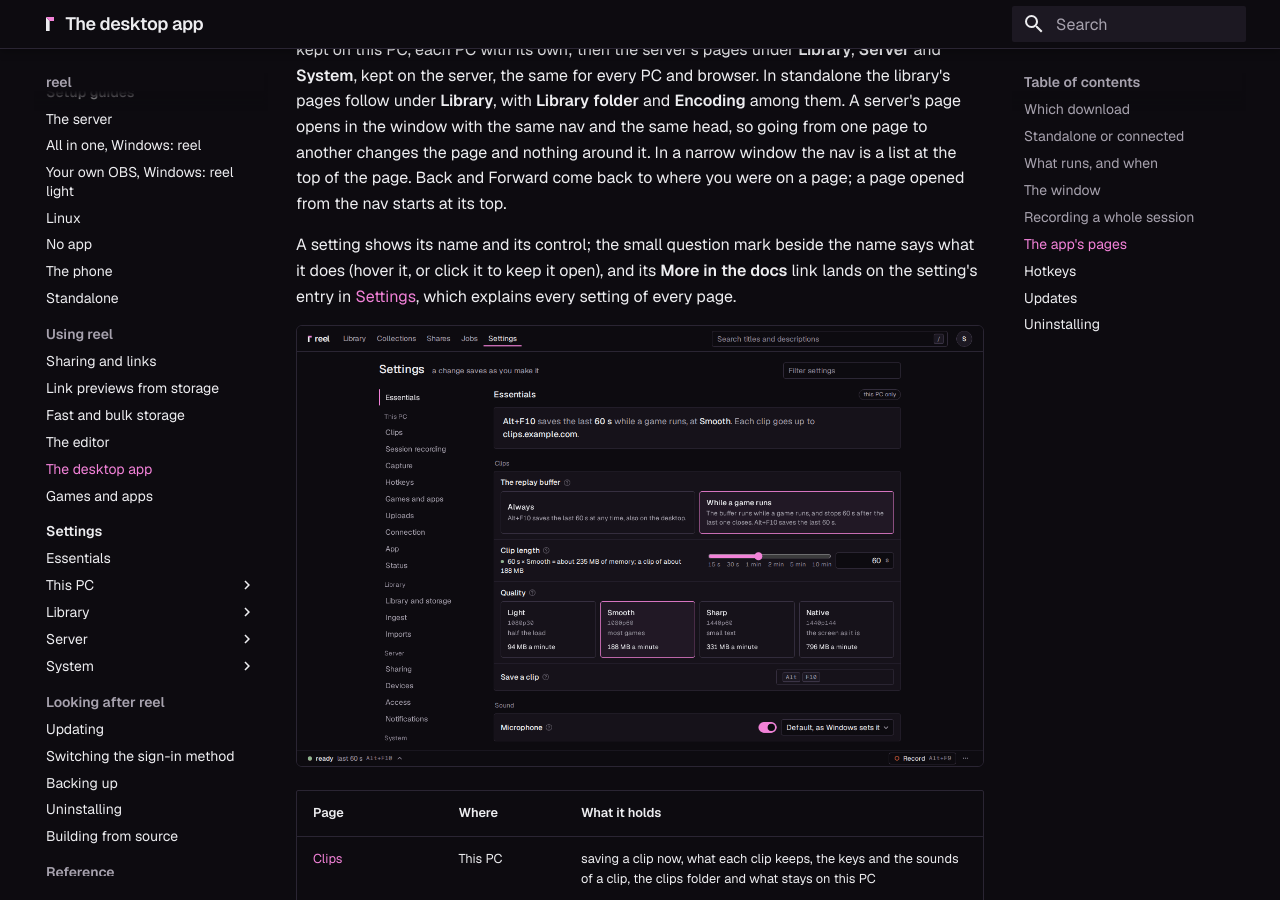
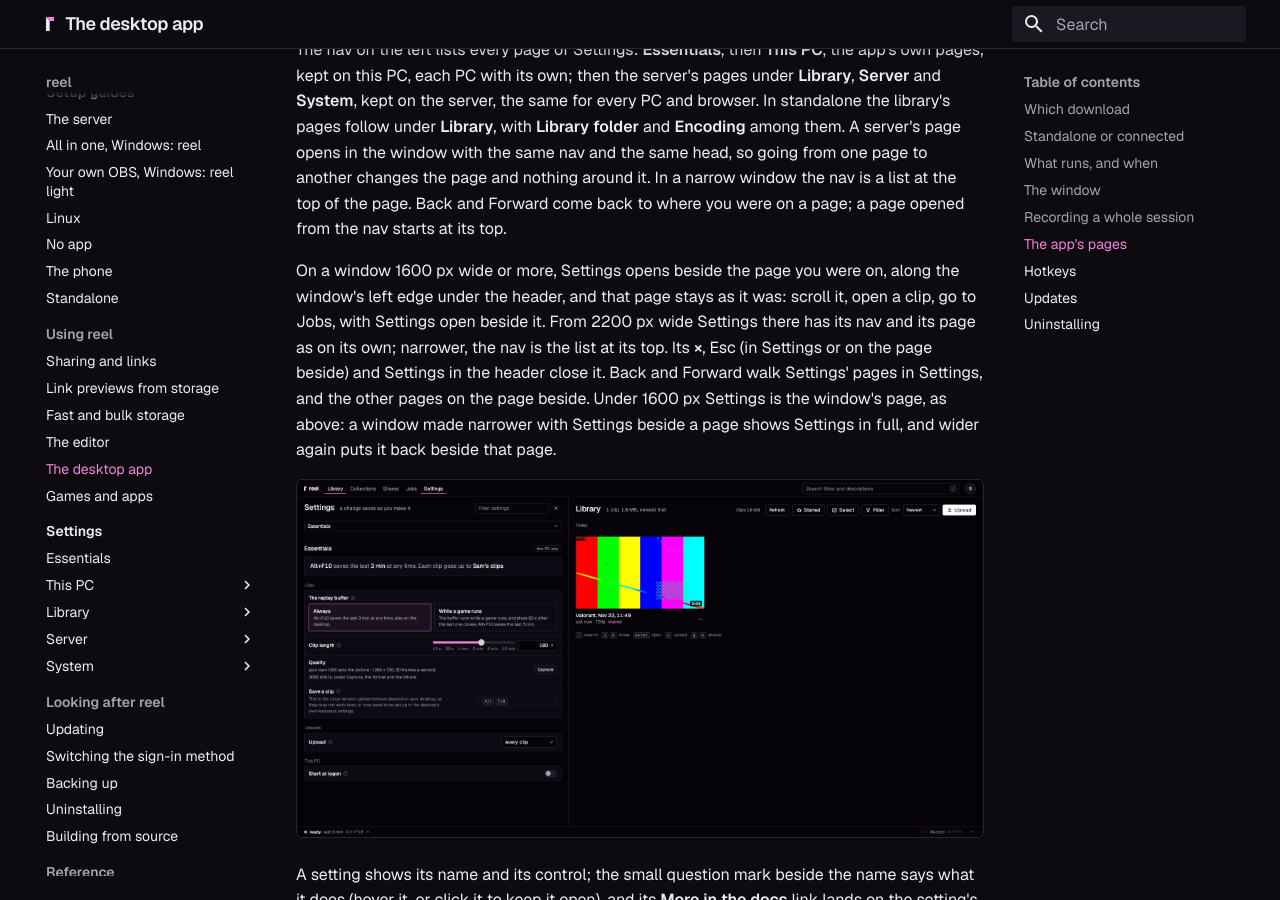
Before and after one commit to Locko2901/reel, an MkDocs documentation site: the page built from docs/desktop-app.md, in a window 1280 px wide and 900 px high, scrolled down 6090 px. Built offline with MkDocs 1.6.1 and Material for MkDocs 9.7.7, drawn with Linux system fonts in a browser that asks for light colours; some of the changed text lies outside the part shown.

Commit message:
docs: Settings beside the page on a wide window, and its picture
The picture comes from docs-shots.sh, on a 1920x1080 screen now.

```diff
--- a/docs/desktop-app.md
+++ b/docs/desktop-app.md
@@ -141,7 +141,8 @@ does is in a bar along the window's foot:
   keyboard reaches all of it.
 - **Settings** opens on **Essentials**: what is set and the few settings most people change, each
   with what it costs. Its nav lists every other page, this PC's and then the server's (in
-  standalone, the library's). Ctrl+, opens Settings from anywhere in the window.
+  standalone, the library's). Ctrl+, opens Settings from anywhere in the window; on a window
+  1600 px wide or more it opens beside the page you were on ([The app's pages](#the-apps-pages)).
 
 The window has no address bar. A clip's page has its own back button above the player, and the
 mouse's back and forward buttons, Alt+Left and Alt+Right walk back and forth through the pages,
@@ -226,6 +227,17 @@ A server's page opens in the window with the same nav and the same head, so goin
 to another changes the page and nothing around it. In a narrow window the nav is a list at the top
 of the page. Back and Forward come back to where you were on a page; a page opened from the nav
 starts at its top.
+
+On a window 1600 px wide or more, Settings opens beside the page you were on, along the window's
+left edge under the header, and that page stays as it was: scroll it, open a clip, go to Jobs,
+with Settings open beside it. From 2200 px wide Settings there has its nav and its page as on its
+own; narrower, the nav is the list at its top. Its **×**, Esc (in Settings or on the page beside)
+and Settings in the header close it. Back and Forward walk Settings' pages in Settings, and the
+other pages on the page beside. Under 1600 px Settings is the window's page, as above: a window
+made narrower with Settings beside a page shows Settings in full, and wider again puts it back
+beside that page.
+
+![Settings beside the library, on a window 1920 px wide](img/app-settings-beside.png)
 
 A setting shows its name and its control; the small question mark beside the name says what it
 does (hover it, or click it to keep it open), and its **More in the docs** link lands on the
```
Also changed, not shown: docs/settings/index.md (+6 -2 lines), docs/img/app-settings-beside.png (added), 2 other files.
